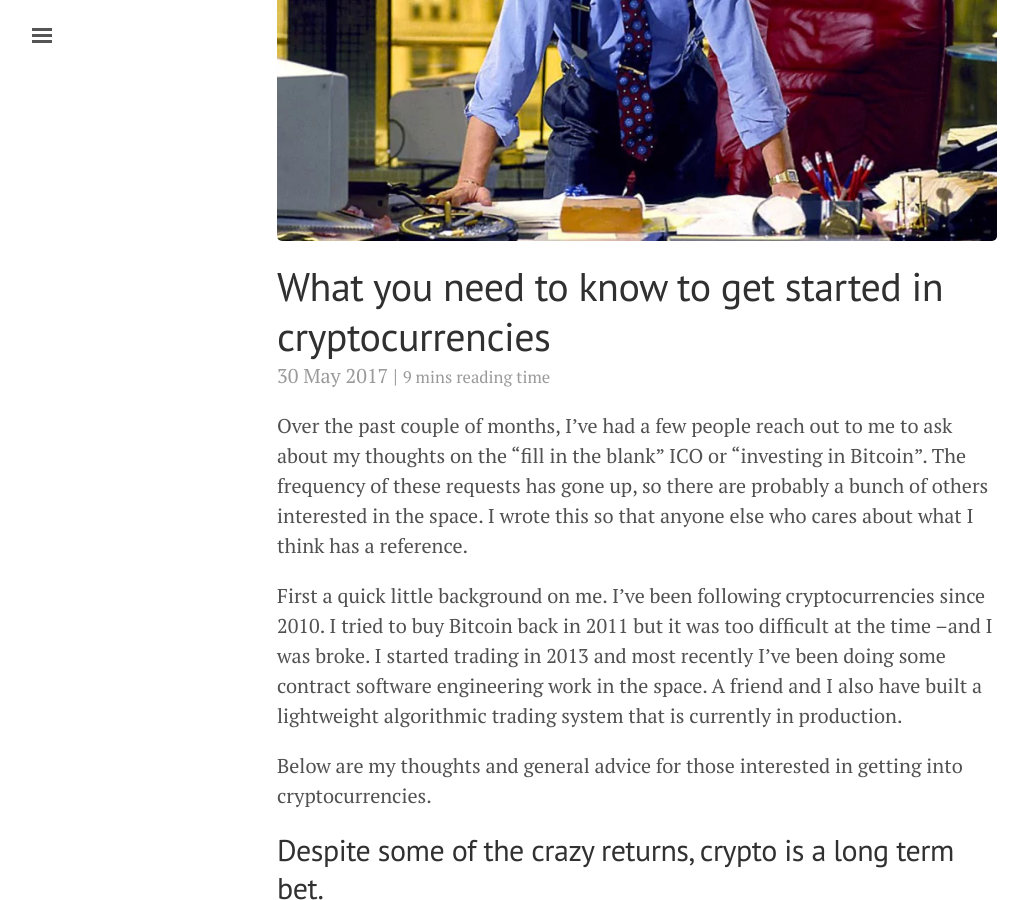
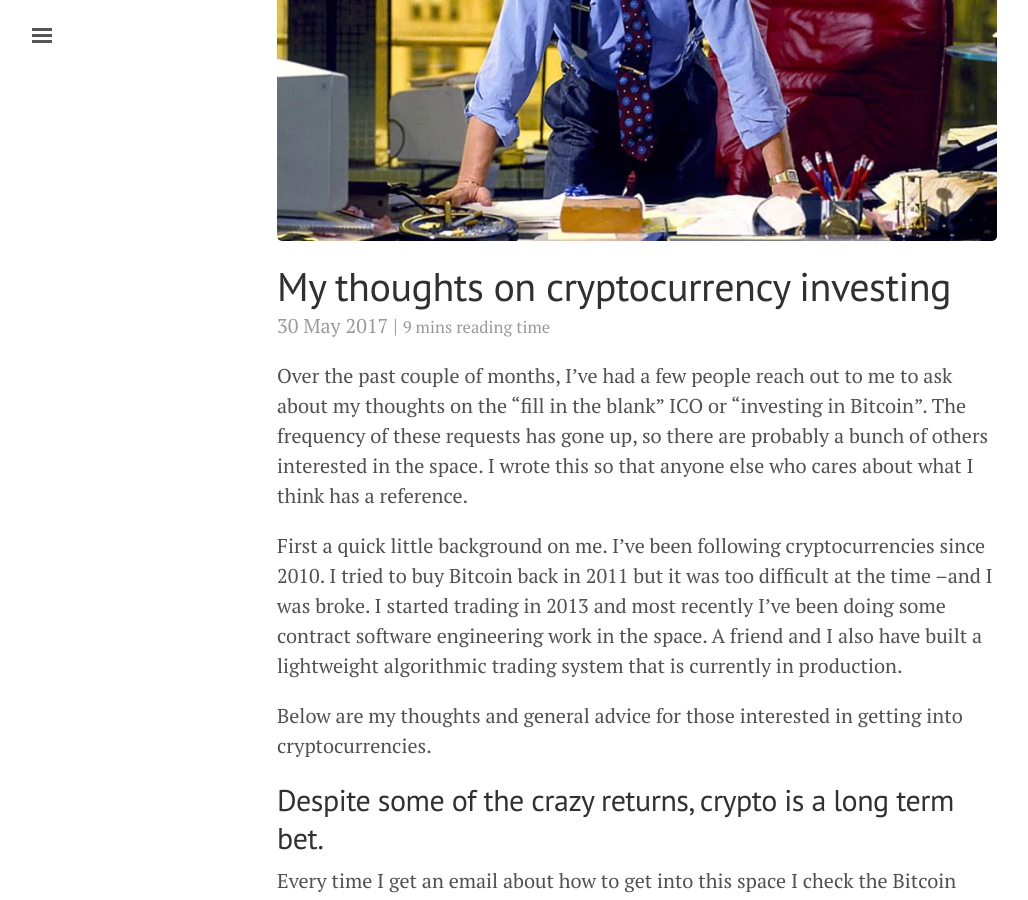
Before and after one commit to jsmootiv/jsmootiv.github.io, a Jekyll site: the page built from _posts/2017-05-30-what-you-need-to-know-to-get-started-in-cryptocurrencies.md, in a window 1280 px wide and 900 px high, scrolled down 340 px. Shown: the whole window, without its empty margins (3-1031 px from the left). Built offline with Jekyll 4.4.1, drawn with Linux system fonts in a browser that asks for light colours; comment, search, counter and statistics services are not loaded; some of the changed text lies outside the part shown.

Commit message:
Title change

```diff
--- a/_posts/2017-05-30-what-you-need-to-know-to-get-started-in-cryptocurrencies.md
+++ b/_posts/2017-05-30-what-you-need-to-know-to-get-started-in-cryptocurrencies.md
@@ -1,12 +1,14 @@
 ---
 layout: post
-title: What you need to know to get started in cryptocurrencies
+title: My thoughts on cryptocurrency investing
 image: /assets/images/gordon-gekko_desk.jpg
 excerpt: Here is what you should think about before investing in cryptocurrencies
+permalink: /what-you-need-to-know-to-get-started-in-cryptocurrencies/
 tags:
   - bitcoin
   - guides
   - cryptocurrency
+  - resources
 ---
 
 Over the past couple of months, I've had a few people reach out to me to ask about my thoughts on the "fill in the blank" ICO or "investing in Bitcoin". The frequency of these requests has gone up, so there are probably a bunch of others interested in the space. I wrote this so that anyone else who cares about what I think has a reference.
```
